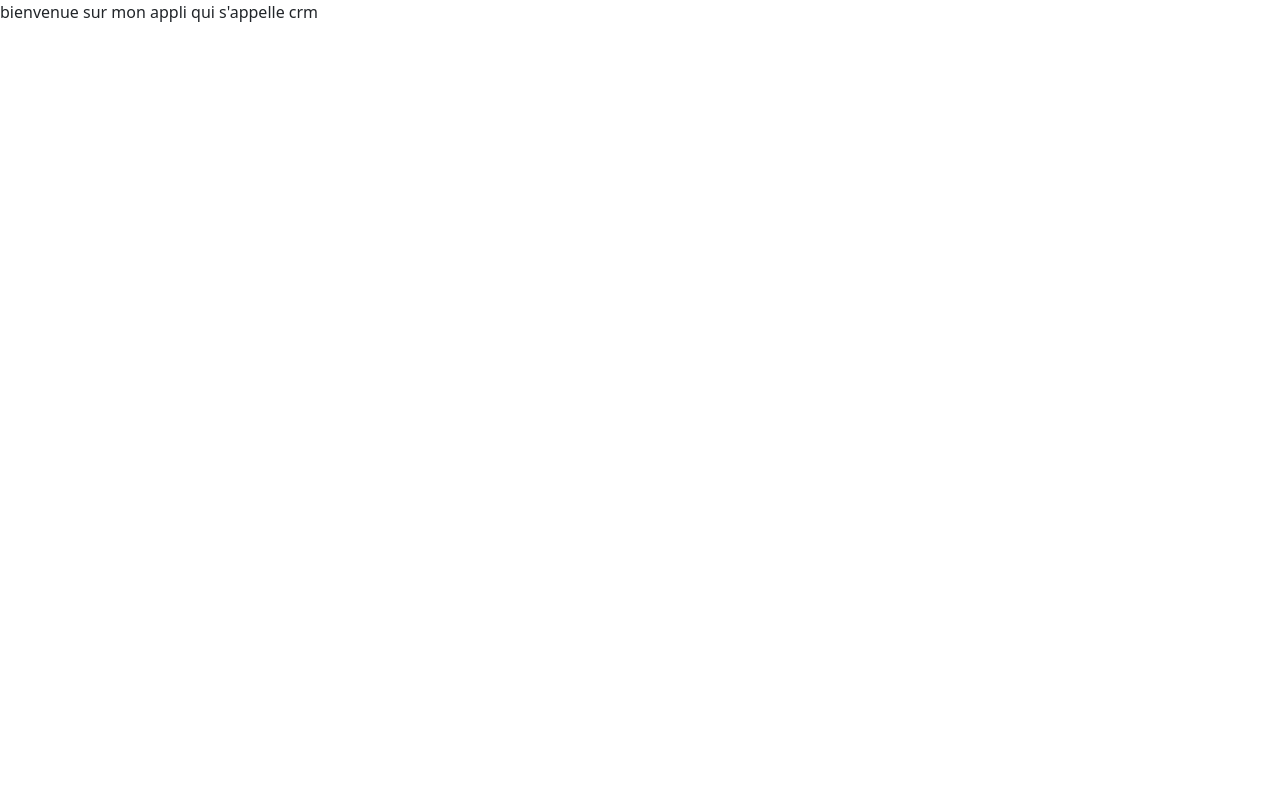
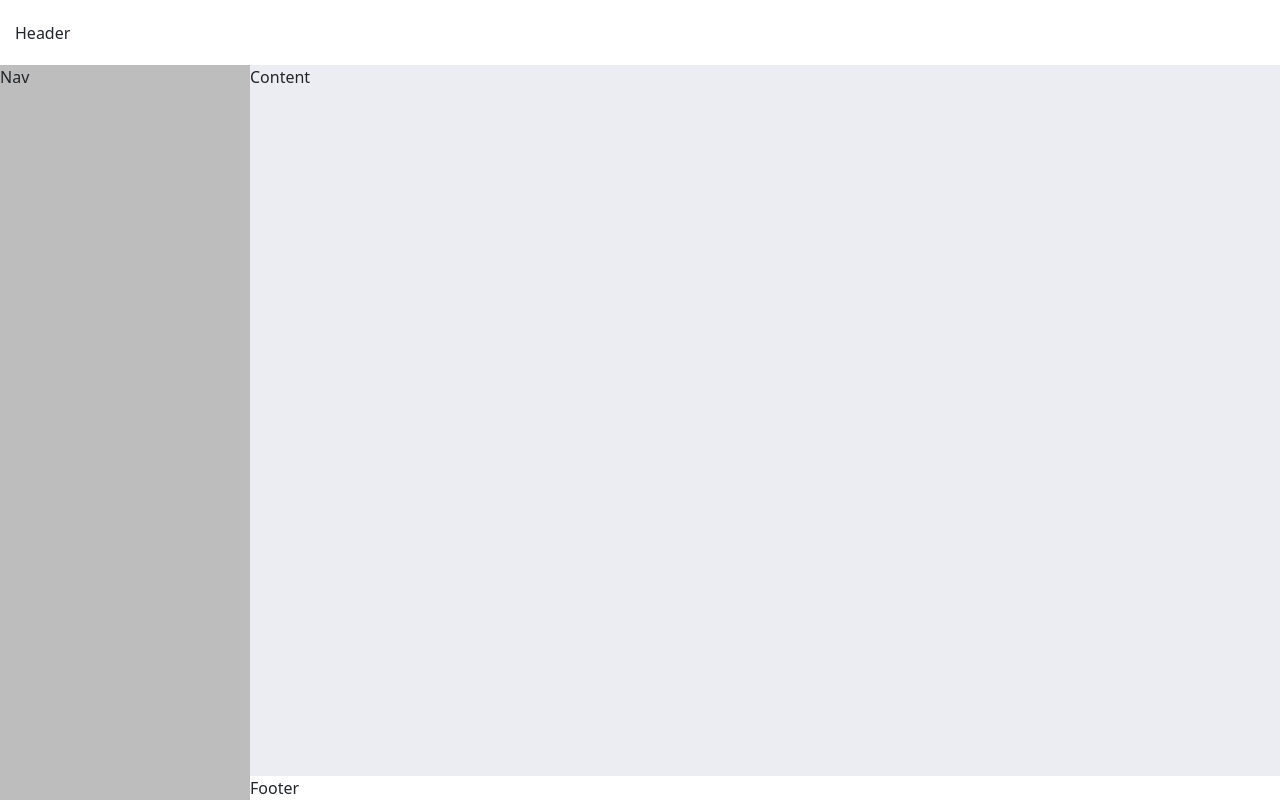
Before and after one commit to 2022-06-27-POEC-TOURS-M2I/angular-crm, an Angular app: page / in a window 1280 px wide. Built offline with nearby package versions, Linux system fonts and the light colour scheme.

Commit message:
Commit 6 : UiComponent html / scss

```diff
--- a/src/app/app.component.html
+++ b/src/app/app.component.html
@@ -1 +1 @@
-<p>bienvenue sur mon appli qui s'appelle {{ title }}</p>
+<app-ui></app-ui>
--- /dev/null
+++ b/src/app/ui/components/ui/ui.component.html
@@ -0,0 +1,20 @@
+<header class="fixed-top">
+  Header
+</header>
+<main>
+  <div class="shadow position-fixed">
+  </div>
+  <aside>
+    <div class="scroller">
+      Nav
+    </div>
+  </aside>
+  <div class="page">
+    <div class="contents">
+      Content
+    </div>
+    <footer>
+      Footer
+    </footer>
+  </div>
+</main>
--- /dev/null
+++ b/src/app/ui/components/ui/ui.component.scss
@@ -0,0 +1,64 @@
+@import "~src/stylings/layout";
+/// Description design of user interface
+header {
+  height: 65px;
+  background: var(--app-light);
+  padding: 0 $gutter;
+  display: flex;
+  align-items: center;
+}
+main {
+  background: var(--app-darklight);
+  min-height: calc(100vh - 65px);
+  padding-top: 65px;
+}
+aside {
+  background: var(--app-darklight2);
+  width: 250px;
+  min-height: 100vh;
+  position: fixed;
+  z-index: 1000;
+  .scroller {
+    overflow-y: auto;
+    max-height: 100vh;
+    padding-bottom: 65px;
+  }
+}
+.close-aside aside {
+  width: 0;
+  overflow: hidden;
+}
+.close-aside .shadow {
+  display: none;
+}
+.shadow {
+  background: var(--app-dark);
+  opacity: 0.8;
+  width: 100%;
+  min-height: 100vh;
+  z-index: 1000;
+}
+.page {
+  display: flex;
+  flex-direction: column;
+  min-height: calc(100vh - 65px);
+}
+.contents {
+  flex-grow: 1;
+}
+footer {
+  background: var(--app-light);
+}
+@media (min-width: $md-breakpoint) {
+  .shadow {
+    display: none;
+  }
+  .contents,
+  footer {
+    margin-left: 250px;
+  }
+  .close-aside .contents,
+  .close-aside footer {
+    margin-left: 0;
+  }
+}
--- /dev/null
+++ b/src/app/ui/components/ui/ui.component.ts
@@ -0,0 +1,15 @@
+import { Component, OnInit } from '@angular/core';
+
+@Component({
+  selector: 'app-ui',
+  templateUrl: './ui.component.html',
+  styleUrls: ['./ui.component.scss']
+})
+export class UiComponent implements OnInit {
+
+  constructor() { }
+
+  ngOnInit(): void {
+  }
+
+}
--- /dev/null
+++ b/src/app/ui/components/ui2/ui2.component.html
@@ -0,0 +1 @@
+<p>ui2 works!</p>
--- /dev/null
+++ b/src/app/ui/components/ui2/ui2.component.ts
@@ -0,0 +1,15 @@
+import { Component, OnInit } from '@angular/core';
+
+@Component({
+  selector: 'app-ui2',
+  templateUrl: './ui2.component.html',
+  styleUrls: ['./ui2.component.scss']
+})
+export class Ui2Component implements OnInit {
+
+  constructor() { }
+
+  ngOnInit(): void {
+  }
+
+}
```
Also changed, not shown: src/app/ui/ui.module.ts (+7 -8 lines), src/app/ui/components/ui2/ui2.component.scss (added), 2 other files (tests, documents, lock files or other folders).
